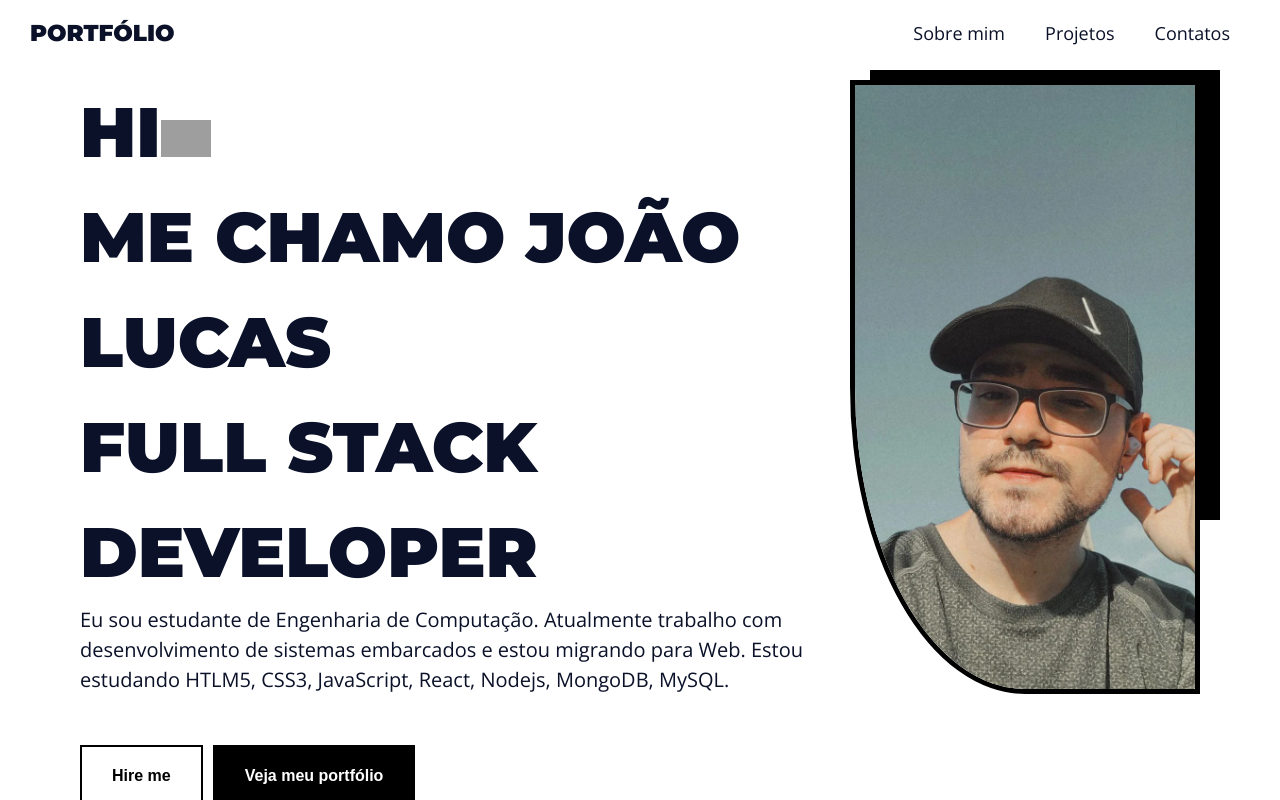
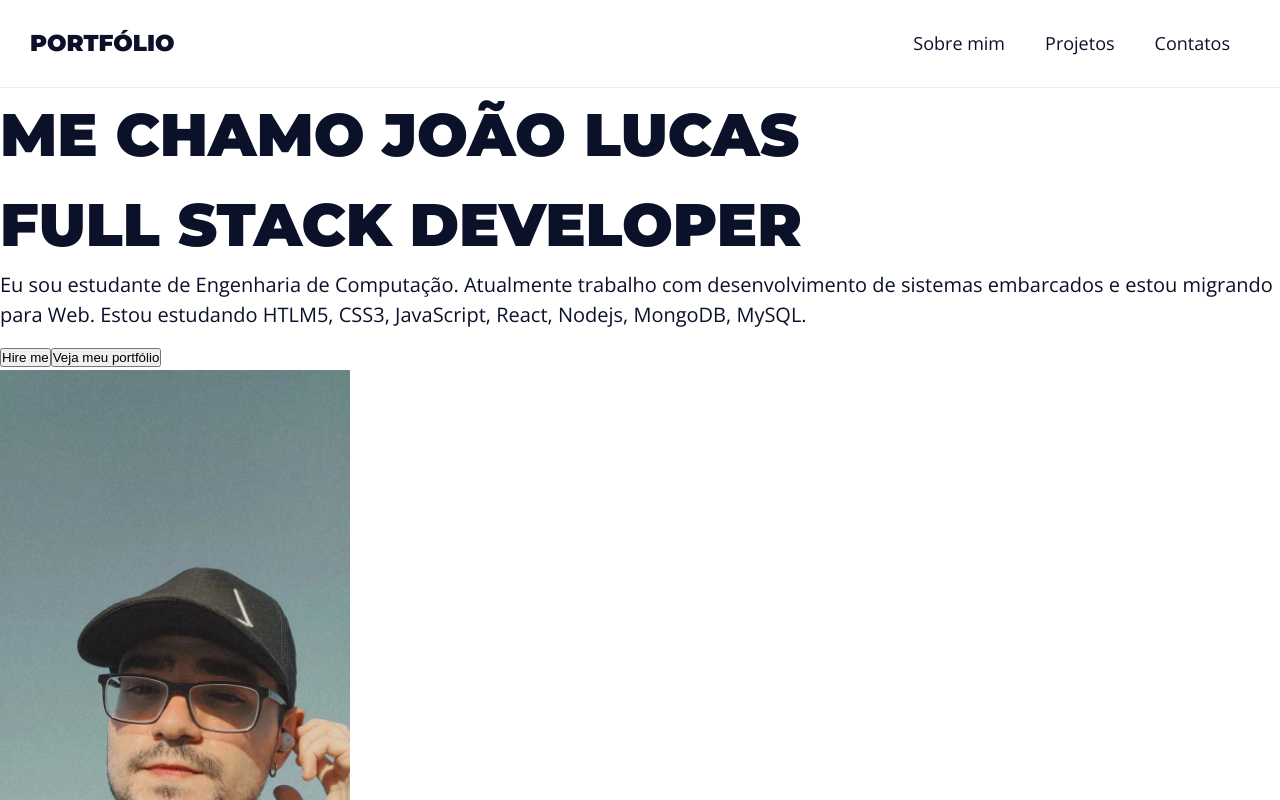
Before and after one commit to lucaskenp/github-page, a React (Create React App) app: page / in a window 1280 px wide. Shown: the top 800 px of the page. Built offline with nearby package versions, Linux system fonts and the light colour scheme; grey boxes are pictures that could not be loaded.

Commit message:
style components da nav e home

```diff
--- a/src/styles/GlobalStyles.js
+++ b/src/styles/GlobalStyles.js
@@ -69,114 +69,10 @@ export default createGlobalStyle`
   }
 
   p{
-    margin-bottom: 3rem;
-  }
-
-  .content {
-    display: flex;
-    flex-direction: column;
-    gap: 2rem;
-    margin: 4rem;
-  }
-
-  /* h1 {
-    font-size: 5rem;
-  }
-
-  p {
-    font-size: 3rem;
-    font-weight: medium;
-    color: rgb(83, 83, 83);
-  } */
-
-  main {
-    display: flex;
-    flex-direction: column;
-    justify-content: space-between;
-  }
-
-  .buttons {
-    display: flex;
-    gap: 1rem;
-    margin-bottom: 1.5rem;
-    margin-top: 2rem;
-  }
-
-  .cta {
-    font-weight: bold;
-    padding: 1rem 2rem;
-  }
-
-  .hire {
-    background-color: white;
-    border: 0.2rem solid black;
-  }
-
-  .hire:hover {
-    background-color: black;
-    border: 0.2rem solid black;
-    color: white;
-  }
-
-  .project {
-    background-color: black;
-    border: 0.2rem solid black;
-    color: white;
-  }
-
-  .project:hover {
-    background-color: white;
-    color: black;
-  }
-
-  figure {
-    position: relative;
-  }
-
-  .me-img {
-    border: 0.5rem solid black;
-    border-bottom-left-radius: 50%;
-  }
-
-  .img-bg {
-    width: 35rem;
-    height: 45rem;
-    background-color: black;
-    position: absolute;
-    top: -1rem;
-    left: 2rem;
-    border-bottom-left-radius: 50%;
-    z-index: -1;
-  }
-
-  @media screen and (min-width: 800px) {
-    .content {
-      flex-direction: row;
-      margin: 8rem;
-    }
-
-    h1 {
-      font-size: 7rem;
-    }
-
-    .cta {
-      padding: 2rem 3rem;
-      font-size: 1.6rem;
-    }
+    margin-bottom: 1rem;
   }
 
   // nav
-  .main-content{
-    max-width: 160rem;
-    margin: 0 auto;
-    padding: 10rem ${colors.gap};
-  }
-
-  .white-bg{
-    background-color: ${colors.whiteColor};
-    color: ${colors.primaryColor} ;
-  }
-
   .menu {
     z-index: 1;
     position: fixed;
@@ -184,7 +80,7 @@ export default createGlobalStyle`
     left: 0;
     right: 0;
     width: 100%;
-    border-bottom: 0.1rem solid var(--light-gray-color);
+    border-bottom: 0.1rem solid ${colors.lightGrayColor};
   }
 
   .menu-content {
@@ -197,7 +93,7 @@ export default createGlobalStyle`
 
   .menu h1 {
     font-size: 2.3rem;
-    color: var(--primary-color);
+    color: ${colors.primaryColor};
   }
 
   .menu h1 a {
@@ -213,7 +109,7 @@ export default createGlobalStyle`
     display: block;
     padding: 2rem;
     font-size: 1.8rem;
-    color: var(--primary-color);
+    color: ${colors.primaryColor};
     position: relative;
   }
 
@@ -224,7 +120,7 @@ export default createGlobalStyle`
     left: 50%;
     width: 0;
     height: 0.2rem;
-    background: var(--secondary-color);
+    background: ${colors.secondaryColor};
     transition: all 300ms ease-in-out;
   }
 
@@ -233,4 +129,52 @@ export default createGlobalStyle`
     left: 25%;
   }
 
+  .menu-spacing{
+    height: 8.8rem;
+  }
+
+  .main-bg{
+    background-image: url('../img/quantum-gradient.svg');
+    background-size: cover;
+    background-position: center center;
+    color: ${colors.primaryColor};
+  }
+  .white-bg{
+    background-color: ${colors.whiteColor};
+    color:${colors.primaryColor} ;
+  }
+  .main-content{
+    max-width: 140rem;
+    margin: 0 auto;
+    padding: 1rem ${colors.gap};
+  }
+
+  .intro-content{
+    position: relative;
+    display: flex;
+    align-items: center;
+    justify-content: center;
+    min-height: calc(100vh - 8.8rem);
+  }
+
+  figure {
+    position: relative;
+  }
+
+  .img-me{
+    border-bottom-left-radius: 50%;
+    border: 0.5rem solid black;
+  }
+
+  .img-black{
+    width: 35rem;
+    height: 45rem;
+    background-color: black;
+    position: absolute;
+    top: -1rem;
+    left: 2rem;
+    border-bottom-left-radius: 50%;
+    z-index: -1;
+
+  }
 `;
```
